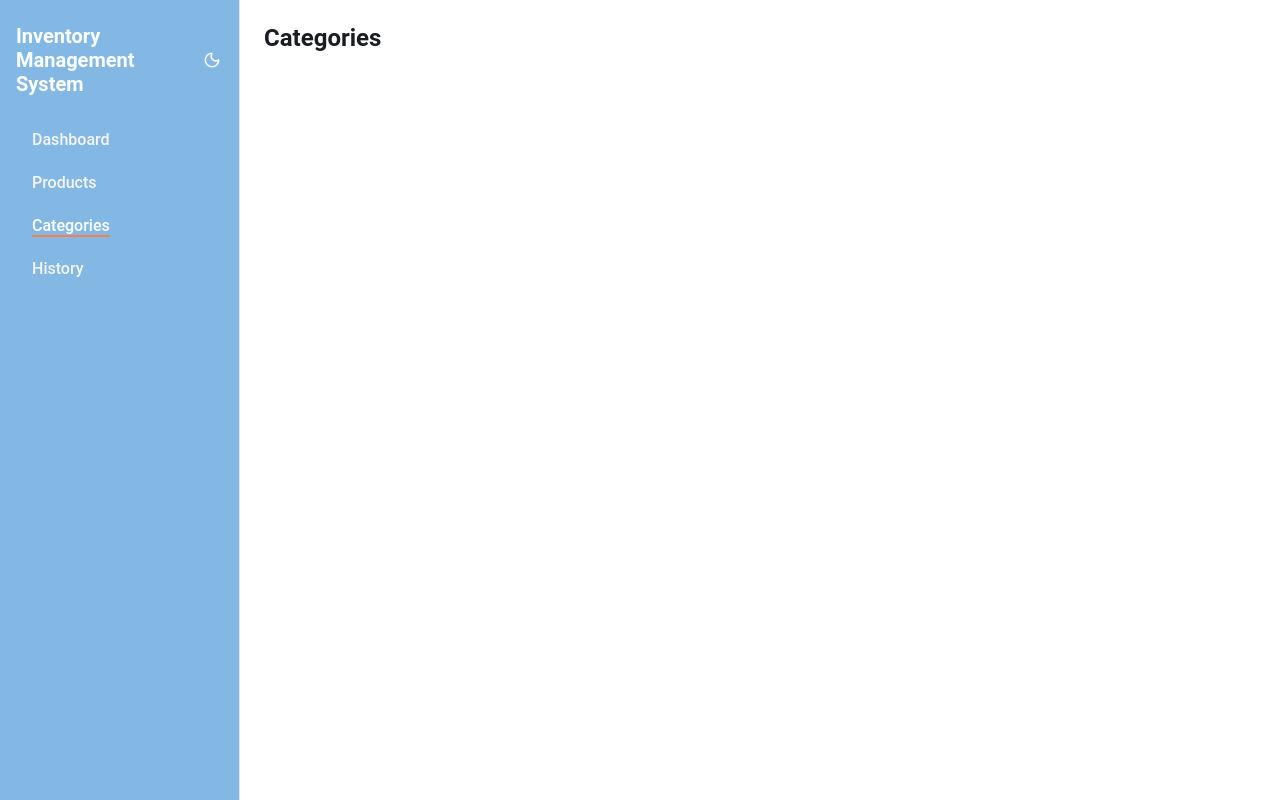
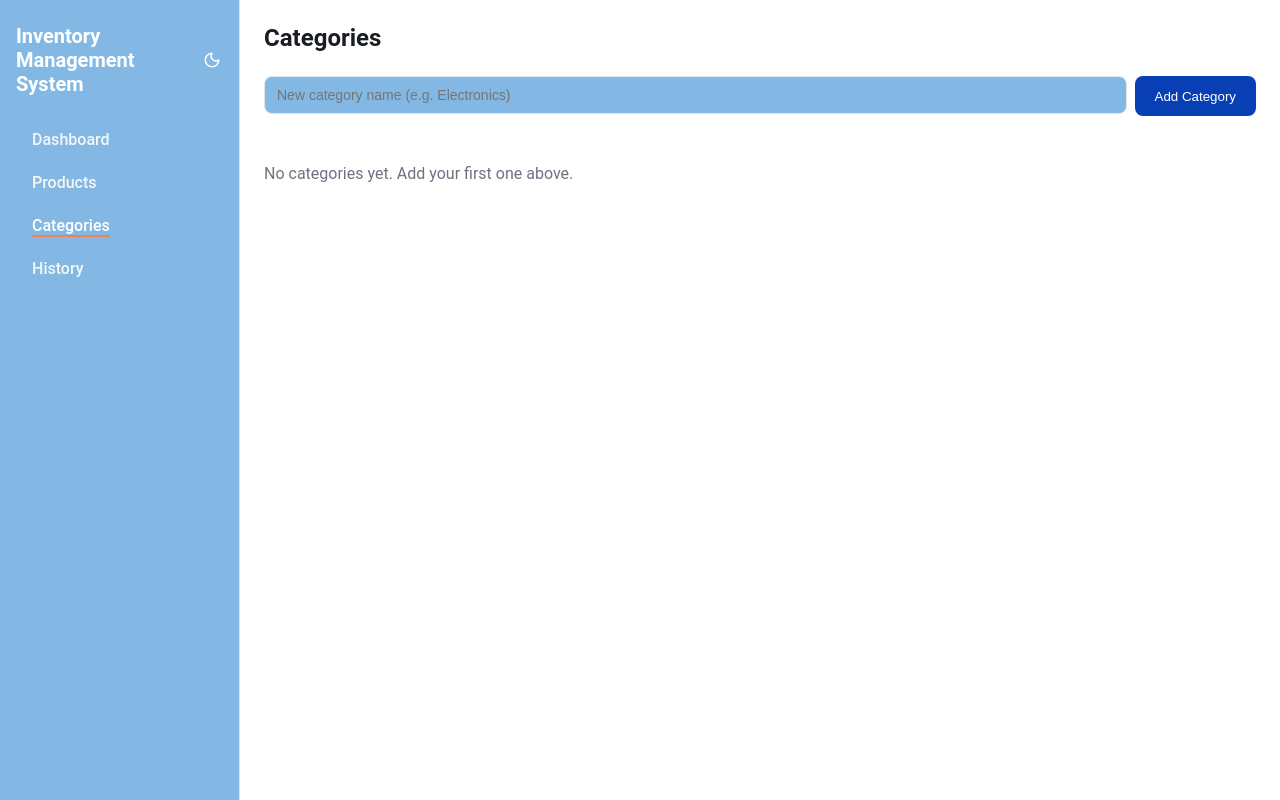
Before and after one commit to realthash/Inventory-Management-System, a React (Vite) app in the folder inventory-management/: page /categories in a window 1280 px wide. Built offline with nearby package versions, Linux system fonts and the light colour scheme.

Commit message:
feat: add categories page with add, delete, and product counts

```diff
--- a/inventory-management/src/App.jsx
+++ b/inventory-management/src/App.jsx
@@ -135,7 +135,17 @@ function App() {
             />
           }
         />
-        <Route path="categories" element={<Categories />} />
+        <Route
+          path="categories"
+          element={
+            <Categories
+              categories={categories}
+              products={products}
+              onAdd={addCategory}
+              onDelete={deleteCategory}
+            />
+          }
+        />
         <Route
           path="history"
           element={<History stockLogs={stockLogs} />}
--- /dev/null
+++ b/inventory-management/src/components/CategoryForm.jsx
@@ -0,0 +1,48 @@
+import { Formik, Form, Field, ErrorMessage } from 'formik';
+import * as Yup from 'yup';
+import styles from './CategoryForm.module.css';
+
+function CategoryForm({ existingCategories, onSubmit }) {
+    const validationSchema = Yup.object({
+        name: Yup.string()
+            .trim()
+            .min(2, 'Name must be at least 2 characters')
+            .max(30, 'Name is too long')
+            .test('unique', 'This category already exists', (value) => {
+                if (!value) return true;
+                return !existingCategories.some(
+                    (c) => c.toLowerCase() === value.trim().toLowerCase()
+                );
+            })
+            .required('Category name is required'),
+    });
+
+    return (
+        <Formik
+            initialValues={{ name: '' }}
+            validationSchema={validationSchema}
+            onSubmit={(values, { resetForm }) => {
+                onSubmit(values.name.trim());
+                resetForm();
+            }}
+        >
+            <Form className={styles.form}>
+                <div className={styles.row}>
+                    <div className={styles.group}>
+                        <Field
+                            name="name"
+                            placeholder="New category name (e.g. Electronics)"
+                            className={styles.input}
+                        />
+                        <ErrorMessage name="name" component="span" className={styles.error} />
+                    </div>
+                    <button type="submit" className={styles.submit}>
+                        Add Category
+                    </button>
+                </div>
+            </Form>
+        </Formik>
+    );
+}
+
+export default CategoryForm;
--- /dev/null
+++ b/inventory-management/src/components/CategoryForm.module.css
@@ -0,0 +1,52 @@
+.form {
+    margin-bottom: var(--space-lg);
+}
+
+.row {
+    display: flex;
+    gap: var(--space-sm);
+    align-items: flex-start;
+}
+
+.group {
+    flex: 1;
+    display: flex;
+    flex-direction: column;
+    gap: 4px;
+}
+
+.input {
+    padding: 10px 12px;
+    border: 1px solid var(--color-border);
+    border-radius: var(--radius);
+    background-color: var(--color-surface);
+    color: var(--color-text);
+    font-size: 14px;
+    width: 100%;
+}
+
+.input:focus {
+    outline: none;
+    border-color: var(--color-primary);
+}
+
+.error {
+    color: var(--color-danger);
+    font-size: 13px;
+}
+
+.submit {
+    padding: 10px 20px;
+    background-color: var(--color-primary);
+    color: white;
+    border: none;
+    border-radius: var(--radius);
+    cursor: pointer;
+    font-weight: 500;
+    white-space: nowrap;
+    height: 40px;
+}
+
+.submit:hover {
+    background-color: var(--color-primary-hover);
+}
--- /dev/null
+++ b/inventory-management/src/pages/Categories.module.css
@@ -0,0 +1,64 @@
+.heading {
+    margin-bottom: var(--space-lg);
+}
+
+.empty {
+    color: var(--color-text-muted);
+    padding: var(--space-lg) 0;
+}
+
+.list {
+    list-style: none;
+    display: flex;
+    flex-direction: column;
+    gap: var(--space-sm);
+}
+
+.item {
+    display: flex;
+    align-items: center;
+    justify-content: space-between;
+    padding: var(--space-md);
+    background-color: var(--color-surface);
+    border: 1px solid var(--color-border);
+    border-radius: var(--radius);
+}
+
+.info {
+    display: flex;
+    flex-direction: column;
+    gap: 2px;
+}
+
+.name {
+    font-size: 15px;
+    font-weight: 500;
+    color: var(--color-text);
+}
+
+.count {
+    font-size: 13px;
+    color: var(--color-text-muted);
+}
+
+.deleteBtn {
+    padding: 6px 14px;
+    border: 1px solid var(--color-danger);
+    border-radius: var(--radius);
+    background: none;
+    color: var(--color-danger);
+    cursor: pointer;
+    font-size: 13px;
+}
+
+.deleteBtn:hover:not(:disabled) {
+    background-color: var(--color-danger);
+    color: white;
+}
+
+.deleteBtn:disabled {
+    opacity: 0.35;
+    cursor: not-allowed;
+    border-color: var(--color-border);
+    color: var(--color-text-muted);
+}
--- a/inventory-management/src/pages/categories.jsx
+++ b/inventory-management/src/pages/categories.jsx
@@ -1,5 +1,72 @@
-function Categories() {
-    return <h2>Categories</h2>;
+import toast from 'react-hot-toast';
+import CategoryForm from '../components/CategoryForm';
+import styles from './Categories.module.css';
+
+function Categories({ categories, products, onAdd, onDelete }) {
+    function handleAdd(name) {
+        onAdd(name);
+        toast.success('Category added');
+    }
+
+    function handleDelete(name) {
+        const count = products.filter((p) => p.category === name).length;
+
+        if (count > 0) {
+            toast.error(`Cannot delete — ${count} product(s) still use this category.`);
+            return;
+        }
+
+        if (window.confirm(`Delete category "${name}"?`)) {
+            const result = onDelete(name);
+            if (result.success) {
+                toast.success('Category deleted');
+            } else {
+                toast.error(result.error);
+            }
+        }
+    }
+
+    function getProductCount(name) {
+        return products.filter((p) => p.category === name).length;
+    }
+
+    return (
+        <div>
+            <h2 className={styles.heading}>Categories</h2>
+
+            <CategoryForm existingCategories={categories} onSubmit={handleAdd} />
+
+            {categories.length === 0 ? (
+                <p className={styles.empty}>
+                    No categories yet. Add your first one above.
+                </p>
+            ) : (
+                <ul className={styles.list}>
+                    {categories.map((name) => {
+                        const count = getProductCount(name);
+                        return (
+                            <li key={name} className={styles.item}>
+                                <div className={styles.info}>
+                                    <span className={styles.name}>{name}</span>
+                                    <span className={styles.count}>
+                                        {count} {count === 1 ? 'product' : 'products'}
+                                    </span>
+                                </div>
+                                <button
+                                    className={styles.deleteBtn}
+                                    onClick={() => handleDelete(name)}
+                                    disabled={count > 0}
+                                    title={count > 0 ? 'Remove products from this category first' : 'Delete category'}
+                                >
+                                    Delete
+                                </button>
+                            </li>
+                        );
+                    })}
+                </ul>
+            )}
+        </div>
+    );
 }
 
 export default Categories;
```
